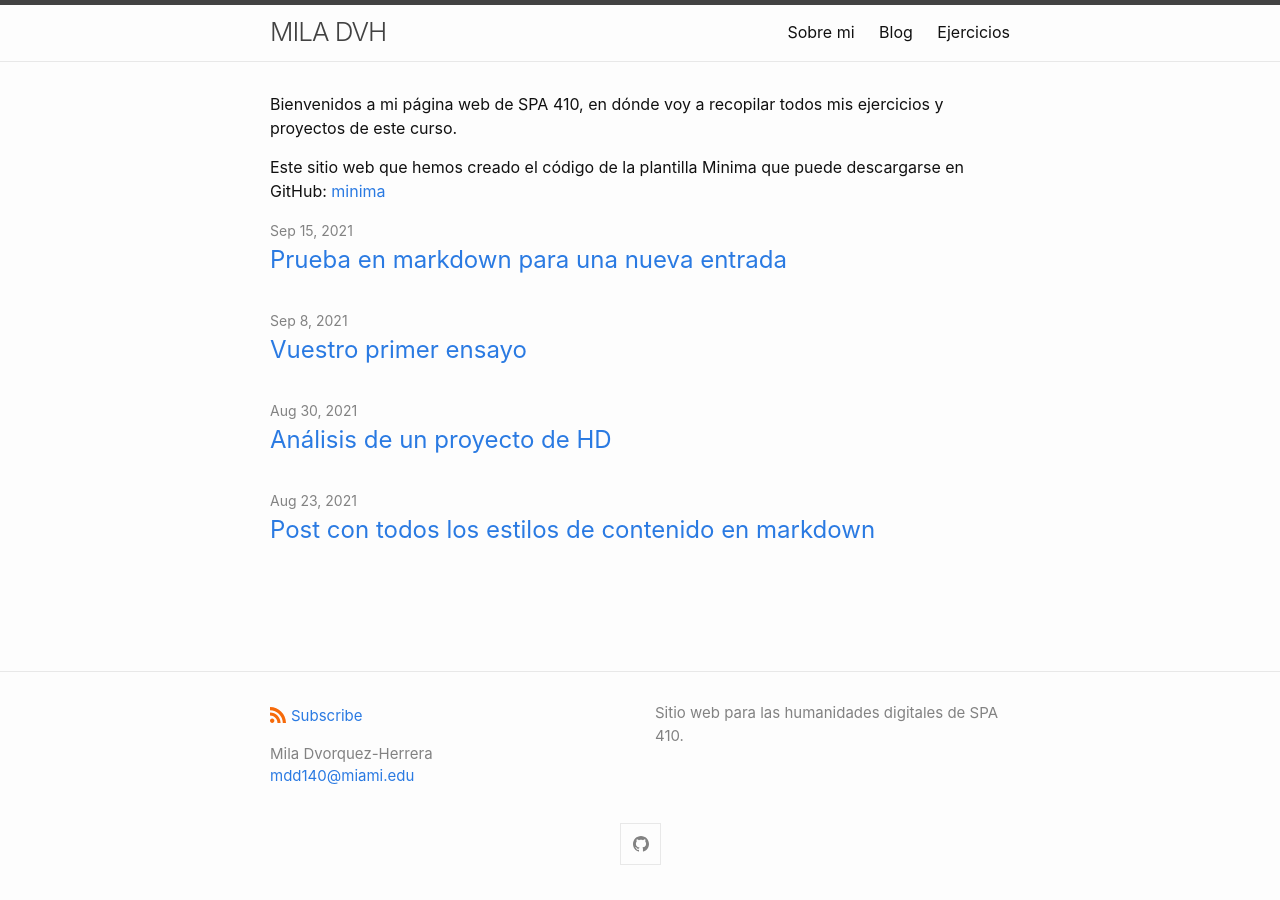
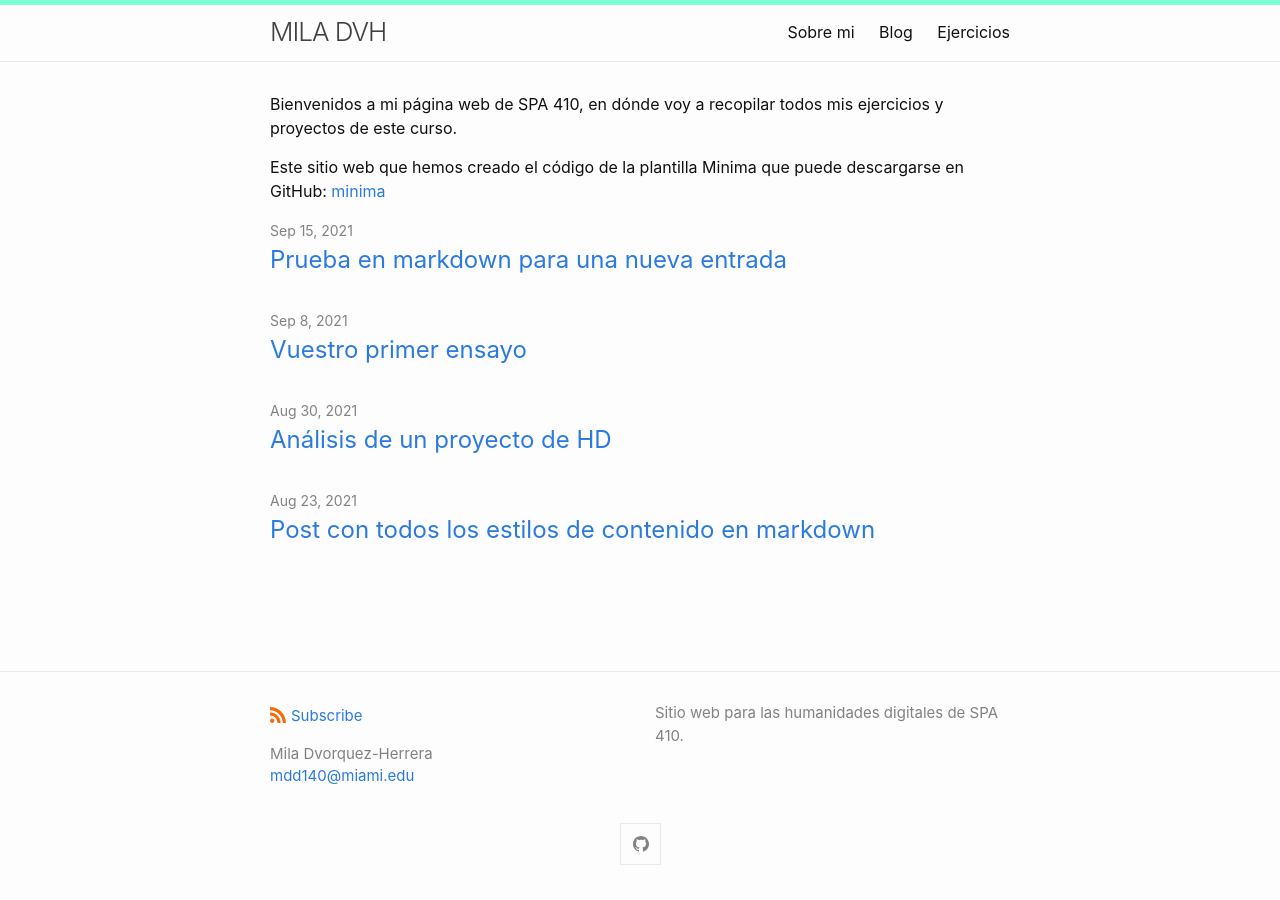
Before and after one commit to miladvh/miladvh.github.io, a Jekyll site: the page built from index.md, in a window 1280 px wide. Built offline with Jekyll 4.4.1, drawn with Linux system fonts in a browser that asks for light colours.

Commit message:
Update _layout.scss

```diff
--- a/_sass/minima/_layout.scss
+++ b/_sass/minima/_layout.scss
@@ -2,7 +2,7 @@
  * Site header
  */
 .site-header {
-  border-top: 5px solid $border-color-03;
+  border-top: 5px solid aquamarine;
   border-bottom: 1px solid $border-color-01;
   min-height: $spacing-unit * 1.865;
   line-height: $base-line-height * $base-font-size * 2.25;
```
